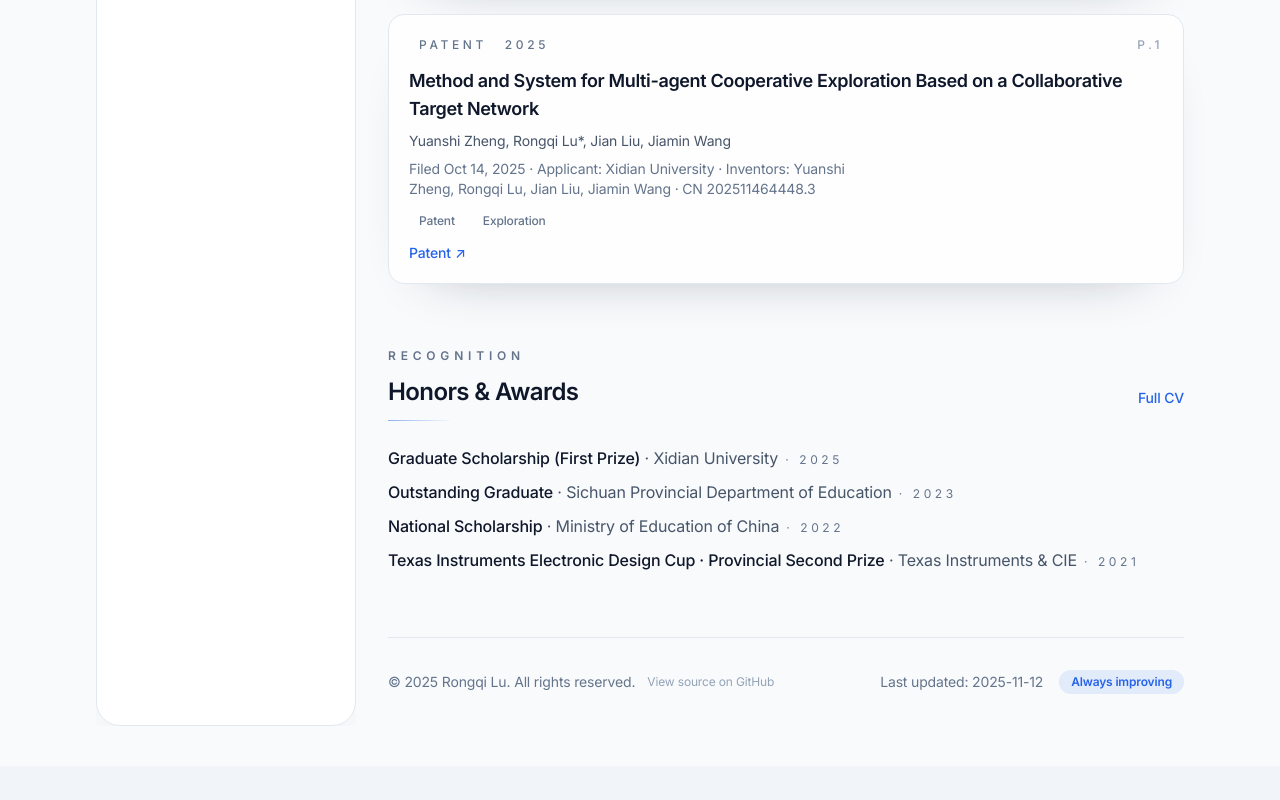
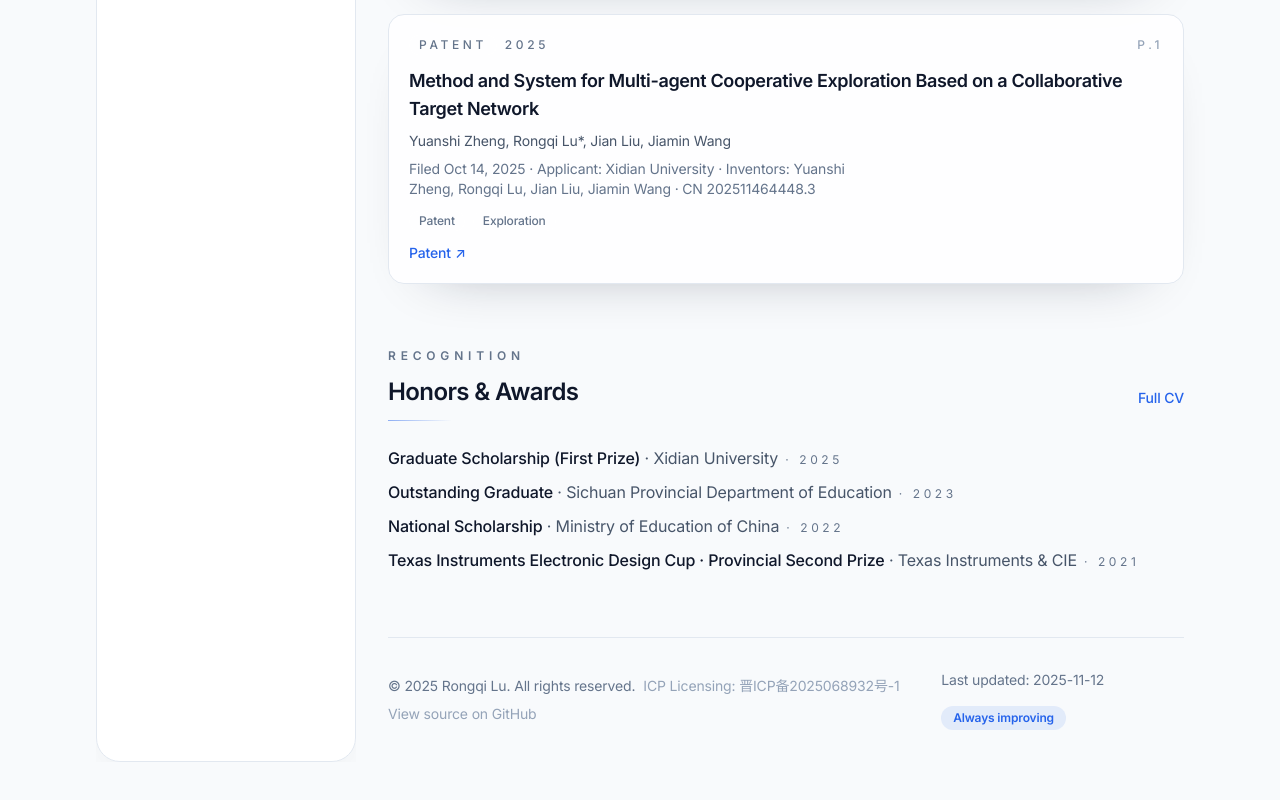
Before and after one commit to Ronchy2000/ronchy2000-research-profile, a Next.js app: page / in a window 1280 px wide. Shown: the part 2004-2804 px from the top of the page. Before the commit the page ends 2770 px from the top, so only its background shows below. Built offline with nearby package versions, Linux system fonts and the light colour scheme.

Commit message:
[feat]: update ICP备案信息

```diff
--- a/components/site-footer.tsx
+++ b/components/site-footer.tsx
@@ -17,27 +17,49 @@ export function SiteFooter({ lastUpdated, locale = "en" }: SiteFooterProps) {
       copyright: `© ${year} Rongqi Lu. All rights reserved.`,
       viewSource: "View source on GitHub",
       lastUpdated: "Last updated:",
-      tagline: "Always improving"
+      tagline: "Always improving",
+      icpLabel: "ICP Licensing"
     },
     zh: {
       copyright: `© ${year} 陆荣琦。保留所有权利。`,
       viewSource: "GitHub 源码仓库",
       lastUpdated: "上次更新：",
-      tagline: "无限进步"
+      tagline: "无限进步",
+      icpLabel: "ICP备案号"
     }
-  } satisfies Record<Locale, { copyright: string; viewSource: string; lastUpdated: string; tagline: string }>;
+  } satisfies Record<
+    Locale,
+    { copyright: string; viewSource: string; lastUpdated: string; tagline: string; icpLabel: string }
+  >;
   const t = copy[locale];
+  const ICP_LICENSE = "晋ICP备2025068932号-1";
+
+  const icpLabel = (
+    <Link
+      href="https://beian.miit.gov.cn"
+      target="_blank"
+      rel="noopener noreferrer"
+      className="text-slate-400 hover:text-brand dark:text-slate-500 dark:hover:text-brand"
+    >
+      {t.icpLabel}
+      {locale === "zh" ? "：" : ": "}
+      {ICP_LICENSE}
+    </Link>
+  );
 
   return (
     <footer className="mt-16 border-t border-slate-200 py-8 text-sm text-slate-500 dark:border-slate-800 dark:text-slate-400 print:hidden">
-      <div className="flex flex-col gap-3 sm:flex-row sm:items-center sm:justify-between">
-        <div className="flex flex-col gap-1 sm:flex-row sm:items-center sm:gap-3">
-          <span>{t.copyright}</span>
+      <div className="flex flex-col gap-4 sm:flex-row sm:items-center sm:justify-between">
+        <div className="flex flex-wrap items-center gap-x-3 gap-y-2">
+          <span className="flex flex-wrap items-center gap-x-2 gap-y-1">
+            <span>{t.copyright}</span>
+            {icpLabel}
+          </span>
           <a
             href="https://github.com/Ronchy2000/ronchy2000-research-profile"
             target="_blank"
             rel="noopener noreferrer"
-            className="text-xs text-slate-400 hover:text-brand dark:text-slate-500 dark:hover:text-brand"
+            className="text-slate-400 hover:text-brand dark:text-slate-500 dark:hover:text-brand"
           >
             {t.viewSource}
           </a>
```
